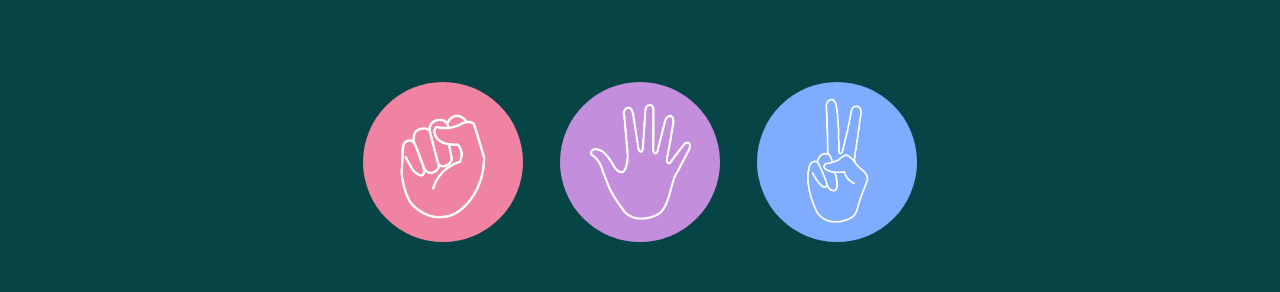
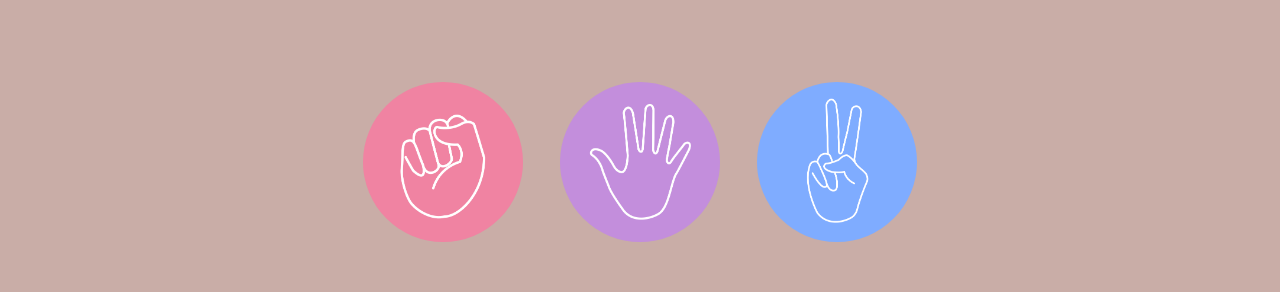
Before and after one commit to NumanXdev/Rock-Paper-Scissor, a plain HTML site: page index.html in a window 1280 px wide. Shown: the part 83-375 px from the top of the page. Drawn offline with Linux system fonts and the light colour scheme.

Commit message:
Added bg color

```diff
--- a/style.css
+++ b/style.css
@@ -4,7 +4,7 @@
     text-align: center;
 }
 body{
-    background-color: rgb(6, 68, 70);
+    background-color: #c9ada7;
 }
 h1{
   background-color: #081b31;
```
